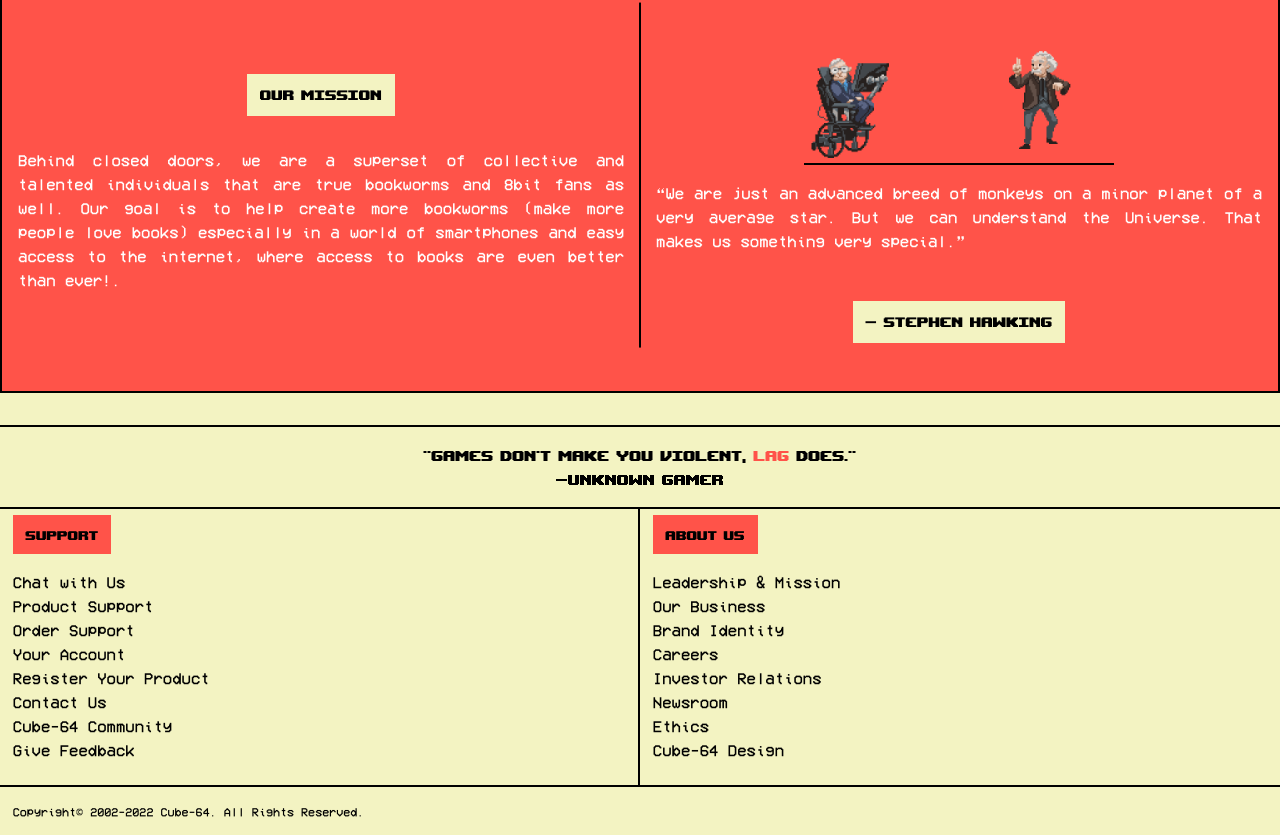
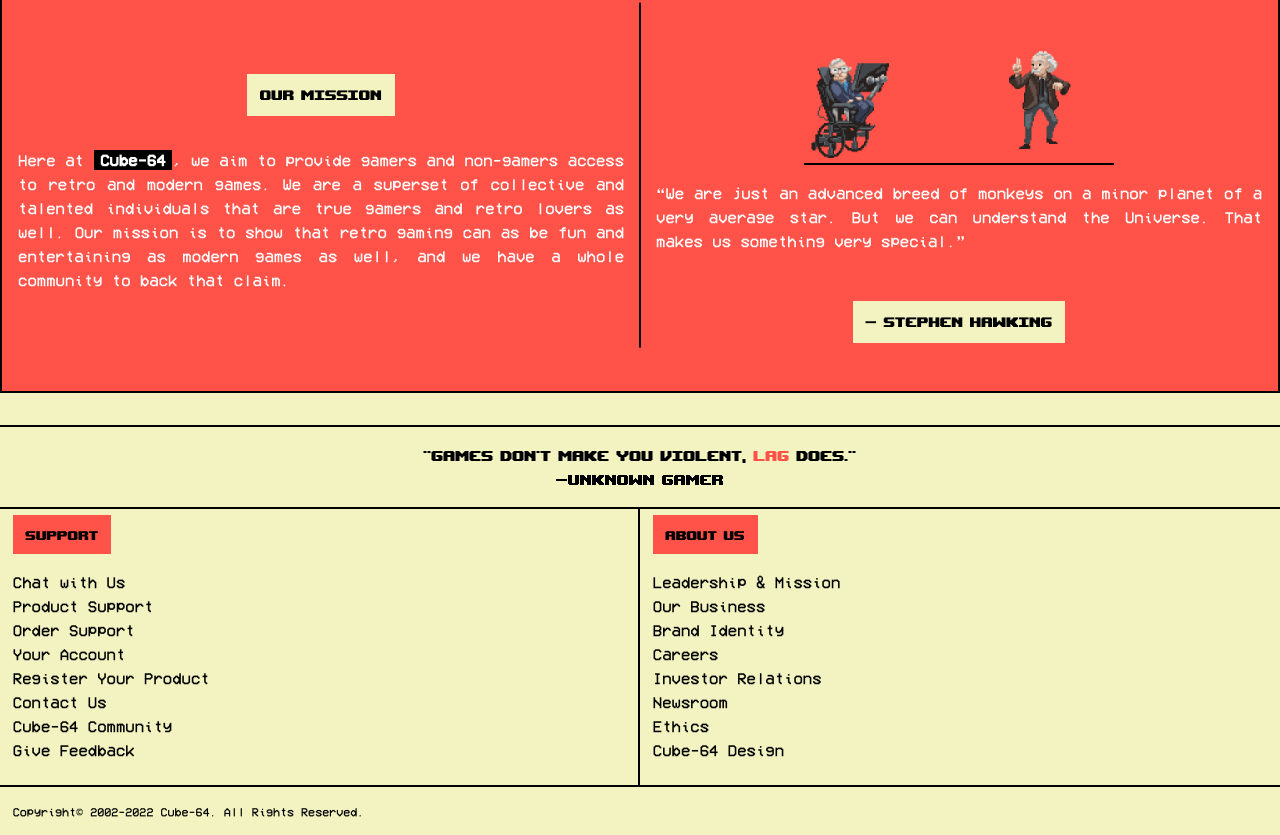
Before and after one commit to JACK-984/WP-F-PROJECT, a website: page HTML/index.html in a window 1280 px wide. Shown: the part 1331-2166 px from the top of the page. Drawn offline with nearby package versions, Linux system fonts and the light colour scheme.

Commit message:
12th commit

```diff
--- a/HTML/index.html
+++ b/HTML/index.html
@@ -329,8 +329,8 @@
         <div class="about-container">
             <div class="about-left">
                 <p class="section-header">OUR MISSION</p>
-                <p>Behind closed doors, we are a superset of collective and talented individuals that are true bookworms and 8bit fans as well. Our goal is to help create more bookworms (make more people love books) especially in a world of smartphones and
-                    easy access to the internet, where access to books are even better than ever!.
+                <p>Here at <span>Cube-64</span>, we aim to provide gamers and non-gamers access to retro and modern games. We are a superset of collective and talented individuals that are true gamers and retro lovers as well. Our mission is to show that
+                    retro gaming can as be fun and entertaining as modern games as well, and we have a whole community to back that claim.
                 </p>
             </div>
             <div class="one-line"></div>
--- a/STYLES/style.scss
+++ b/STYLES/style.scss
@@ -946,6 +946,14 @@ button {
         flex-direction: column;
         flex: 1;
         margin-right: 1rem;
+        p {
+            span {
+                font-weight: bold;
+                color: var(--text-color);
+                background-color: var(--sec-white);
+                padding: .2rem .4rem;
+            }
+        }
     }
     .about-right {
         display: flex;
```
Also changed, not shown: STYLES/style.css, 1 other file.
